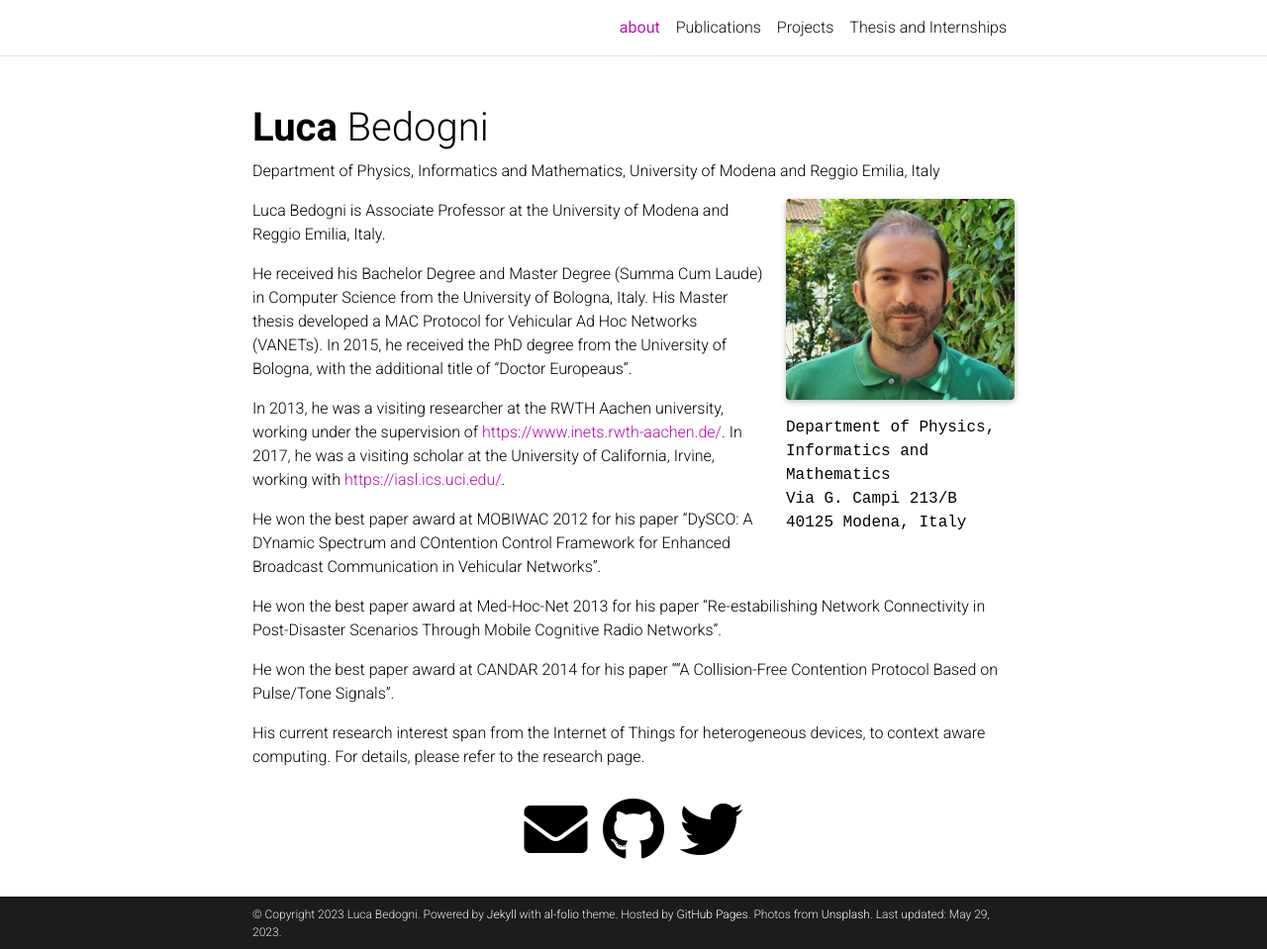
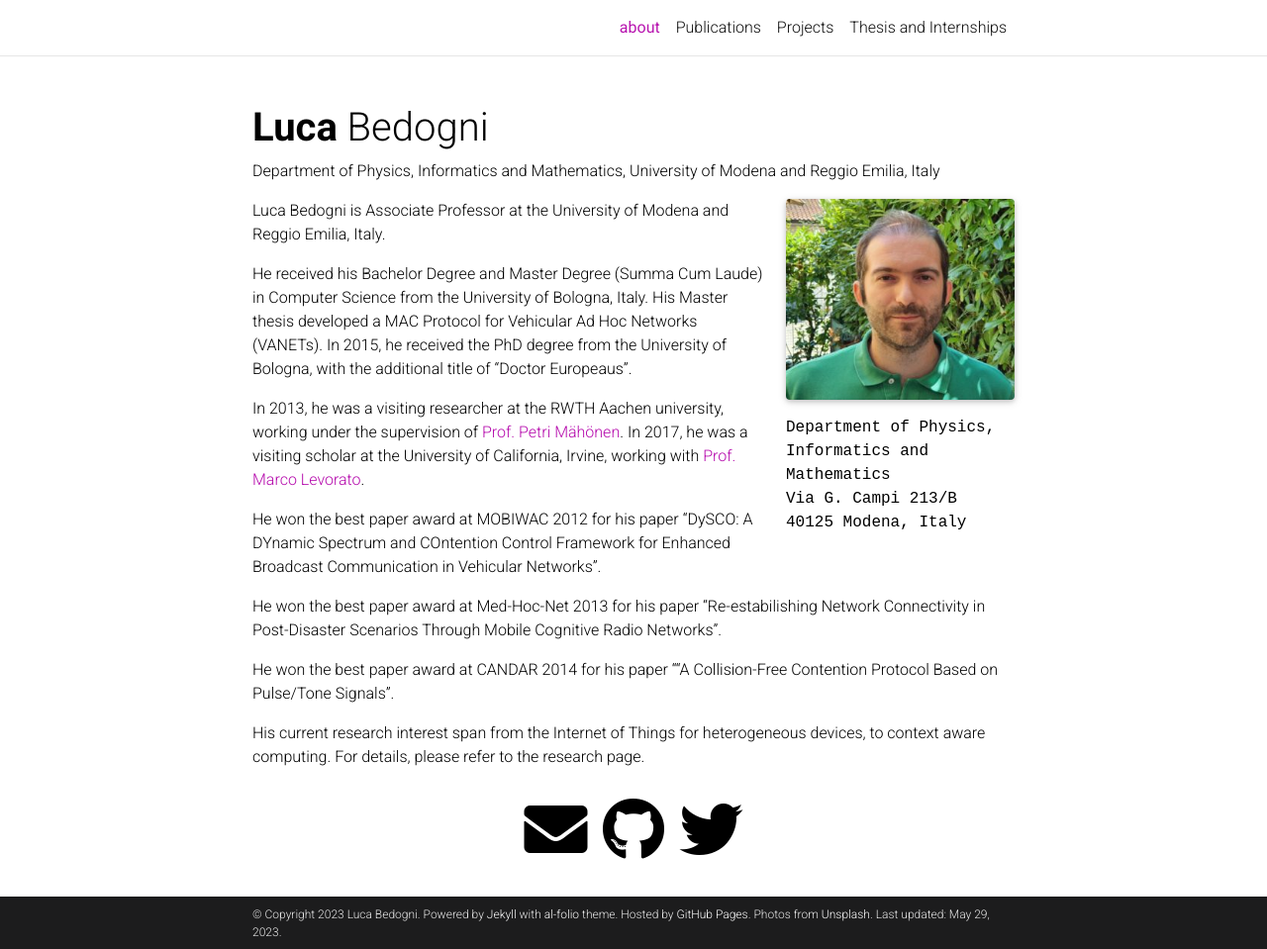
Before and after one commit to lbedogni/lbedogni.github.io, a Jekyll site: the page built from _pages/about.md, in a window 1280 px wide and 959 px high. Shown: the whole window at 99% size. Built offline with Jekyll 4.4.1, drawn with Linux system fonts in a browser that asks for light colours; full-size pictures stand in for the smaller copies a plugin makes; comment, search, counter and statistics services are not loaded; a style sheet for code colours, icons or effects is not loaded.

Commit message:
Bugfix on homepage

```diff
--- a/_pages/about.md
+++ b/_pages/about.md
@@ -43,7 +43,7 @@ Luca Bedogni is Associate Professor at the University of Modena and Reggio Emili
 He received his Bachelor Degree and Master Degree (Summa Cum Laude) in Computer Science from the University of Bologna, Italy. His Master thesis developed a MAC Protocol for Vehicular Ad Hoc Networks (VANETs).
 In 2015, he received the PhD degree from the University of Bologna, with the additional title of “Doctor Europeaus”.
 
-In 2013, he was a visiting researcher at the RWTH Aachen university, working under the supervision of [https://www.inets.rwth-aachen.de/](Prof. Petri Mähönen). In 2017, he was a visiting scholar at the University of California, Irvine, working with [https://iasl.ics.uci.edu/](Prof. Marco Levorato).
+In 2013, he was a visiting researcher at the RWTH Aachen university, working under the supervision of [Prof. Petri Mähönen](https://www.inets.rwth-aachen.de/). In 2017, he was a visiting scholar at the University of California, Irvine, working with [Prof. Marco Levorato](https://iasl.ics.uci.edu/).
 
 He won the best paper award at MOBIWAC 2012 for his paper “DySCO: A DYnamic Spectrum and COntention Control Framework for Enhanced Broadcast Communication in Vehicular Networks”.
 
```
